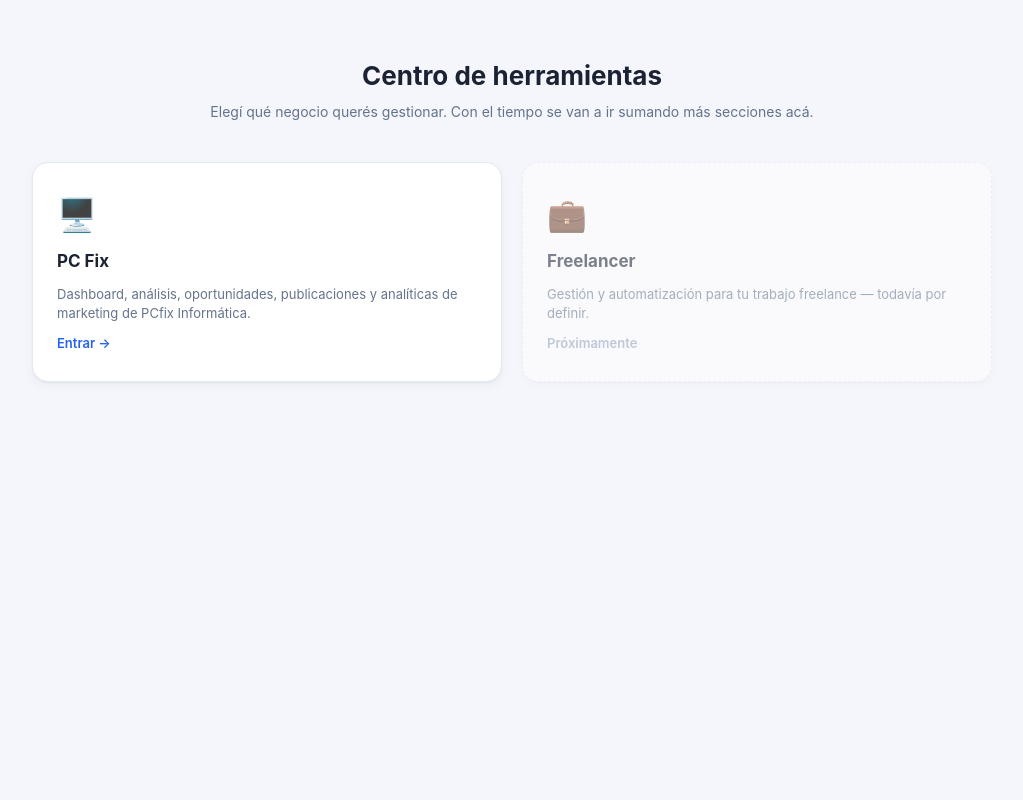
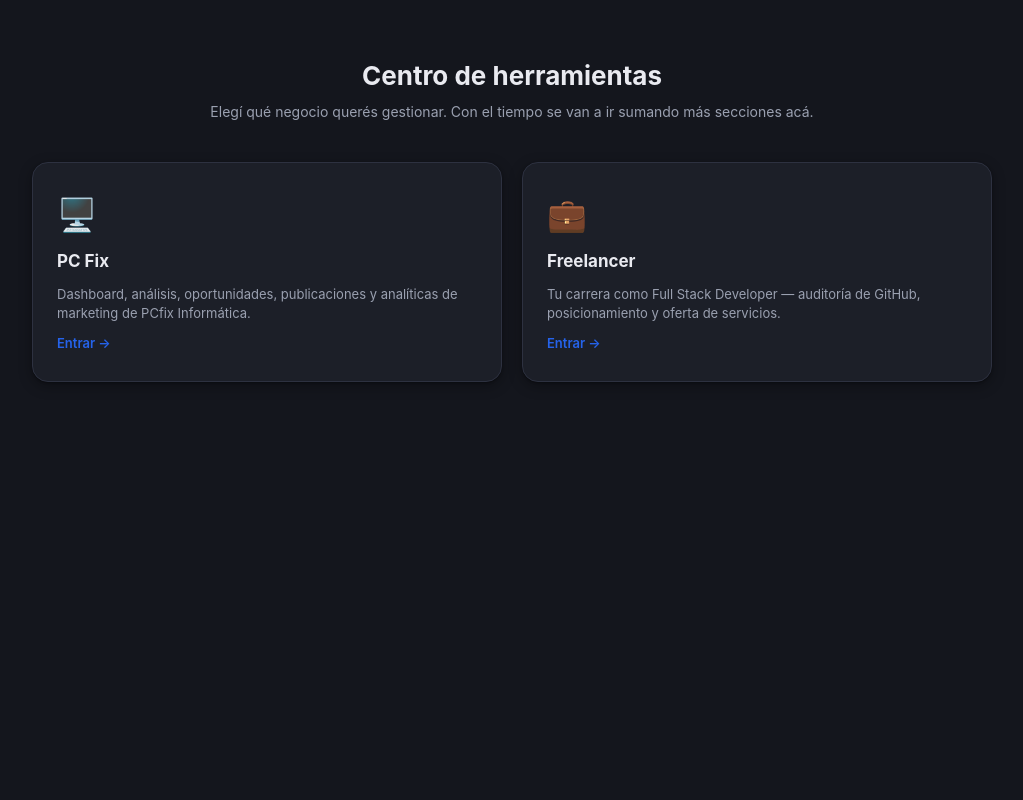
Before and after one commit to bereail/Works, a FastAPI app: page /inicio in a window 1280 px wide. Shown: the whole page, without its empty margins (128-1151 px from the left). Run offline with FastAPI, Linux system fonts and the light colour scheme.

Commit message:
Poner toda la app en modo oscuro y activar la sección Freelancer en /inicio
- estilos.css: paleta base pasa de clara a oscura (fondo casi negro,
  tarjetas y texto ajustados) — toda la app hereda el cambio.
- Nueva pantalla /freelancer: resumen del estado real del proyecto
  Freelancer (employability score, posicionamiento, oferta de
  servicios, los 4 proyectos de GitHub, quick wins ya ejecutados).
  El tile "Freelancer" en /inicio deja de decir "Próximamente" y ya
  lleva ahí.

Co-Authored-By: Claude Sonnet 5 <noreply@anthropic.com>

```diff
--- a/app/main.py
+++ b/app/main.py
@@ -9,7 +9,7 @@ from starlette.middleware.sessions import SessionMiddleware
 from app.database import Base, SesionLocal, engine
 from app.seed.datos_simulados import sembrar
 from app.services.programador import correr_programador_en_segundo_plano
-from app.ui.routers import analiticas, automatizar, autenticacion, configuracion, dashboard, inicio, memoria, oportunidades, publicaciones
+from app.ui.routers import analiticas, automatizar, autenticacion, configuracion, dashboard, freelancer, inicio, memoria, oportunidades, publicaciones
 
 BASE_DIR = Path(__file__).resolve().parent
 CLAVE_SESION_PATH = BASE_DIR.parent / ".clave_sesion"
@@ -28,6 +28,7 @@ app.add_middleware(SessionMiddleware, secret_key=_obtener_o_crear_clave_sesion()
 app.mount("/static", StaticFiles(directory=str(BASE_DIR / "ui" / "static")), name="static")
 
 app.include_router(inicio.router)
+app.include_router(freelancer.router)
 app.include_router(autenticacion.router)
 app.include_router(dashboard.router)
 app.include_router(automatizar.router)
--- a/app/ui/static/estilos.css
+++ b/app/ui/static/estilos.css
@@ -1,18 +1,18 @@
 :root {
   --color-primario: #2563eb;
   --color-acento: #0ea5a4;
-  --fondo: #f4f6fb;
-  --superficie: #ffffff;
-  --superficie-hover: #f8fafc;
-  --borde: #e5e9f2;
-  --texto: #1a2233;
-  --texto-suave: #64748b;
-  --texto-tenue: #94a3b8;
-  --exito: #16a34a;
-  --alerta: #d97706;
-  --peligro: #b91c1c;
-  --sombra: 0 1px 2px rgba(16, 24, 40, 0.05), 0 4px 12px rgba(16, 24, 40, 0.04);
-  --sombra-hover: 0 4px 10px rgba(16, 24, 40, 0.08), 0 10px 24px rgba(16, 24, 40, 0.07);
+  --fondo: #14161d;
+  --superficie: #1c1f28;
+  --superficie-hover: #242836;
+  --borde: #2d3140;
+  --texto: #e9eaf0;
+  --texto-suave: #9aa0b0;
+  --texto-tenue: #6b7180;
+  --exito: #4ade80;
+  --alerta: #fbbf24;
+  --peligro: #f87171;
+  --sombra: 0 1px 2px rgba(0, 0, 0, 0.3), 0 4px 14px rgba(0, 0, 0, 0.32);
+  --sombra-hover: 0 6px 18px rgba(0, 0, 0, 0.38), 0 12px 28px rgba(0, 0, 0, 0.32);
   --radio: 12px;
   --radio-chico: 8px;
   --transicion: 160ms cubic-bezier(0.4, 0, 0.2, 1);
--- a/app/ui/templates/inicio.html
+++ b/app/ui/templates/inicio.html
@@ -49,12 +49,12 @@
       <div class="flecha">Entrar →</div>
     </a>
 
-    <div class="tile-seccion proxima">
+    <a href="/freelancer" class="tile-seccion activa">
       <div class="icono">💼</div>
       <h2>Freelancer</h2>
-      <p>Gestión y automatización para tu trabajo freelance — todavía por definir.</p>
-      <div class="flecha">Próximamente</div>
-    </div>
+      <p>Tu carrera como Full Stack Developer — auditoría de GitHub, posicionamiento y oferta de servicios.</p>
+      <div class="flecha">Entrar →</div>
+    </a>
   </div>
 </div>
 </body>
```
Also changed, not shown: app/ui/routers/freelancer.py (added, +13 -0 lines), app/ui/templates/freelancer.html (added, +90 -0 lines).
